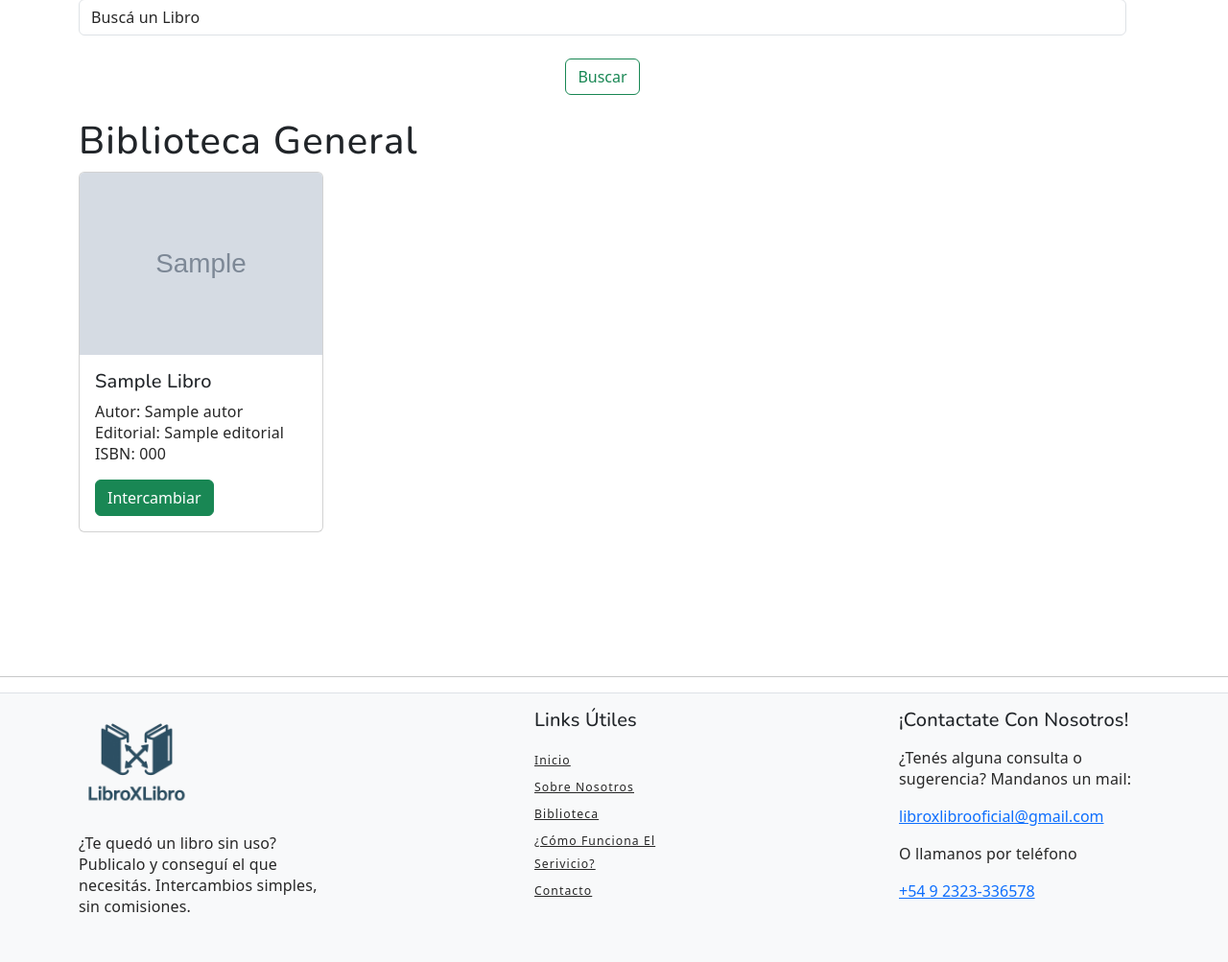
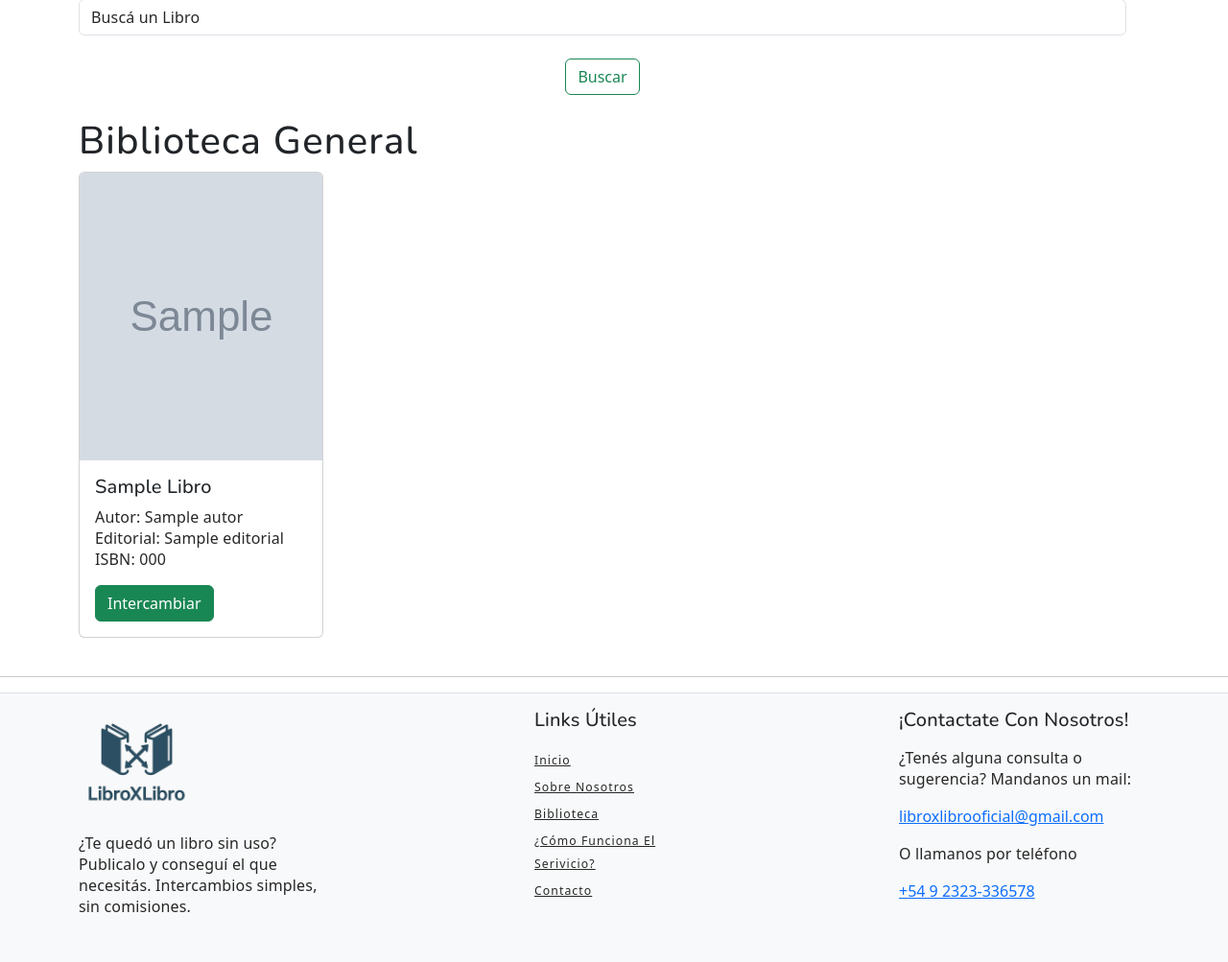
Before and after one commit to Tastor2k2/TPG-IDS, a Flask app: template app_front_end/templates/biblioteca.html in a window 1280 px wide. Shown: the part 67-1070 px from the top of the page at 96% size. Run offline with Flask 3, Linux system fonts and the light colour scheme; the template is opened without the code that fills it: most values are stand-ins (such as "Sample title", 1, 10 or a date in 2020); grey boxes marked "Sample" are stand-in pictures.

Commit message:
configuro los diseño del tamaño de las imagenes para que queden todas iguales

```diff
--- a/app_front_end/static/css/style.css
+++ b/app_front_end/static/css/style.css
@@ -1679,3 +1679,12 @@ html, body {
     border-radius: 40px;
     margin-bottom: 100px;
 }
+
+/* modificaciones nuestras */
+
+.img-carta-libro {
+    width: 100%;
+    height: 300px; /* Puedes ajustar este valor (200px, 300px, etc.) */
+    object-fit: cover; /* Esto recorta la imagen para llenar el espacio sin deformar */
+    /* Opcional: object-position: center top; Para que recorte priorizando la parte de arriba */
+}
--- a/app_front_end/templates/biblioteca.html
+++ b/app_front_end/templates/biblioteca.html
@@ -13,12 +13,12 @@
         <!-- Se recorre la colección y se muestra cada libro como una card Bootstrap -->
         {% for libro in libros %}
             <div class="col-md-3 mb-4">
-                <div class="card">
+                <div class="card h-100">
                     <!-- Portada del libro: si hay imagen se usa la del libro, si no una por defecto -->
                     {% if libro.imagen %}
-                        <img src="{{ URL_BACK_IMAGEN }}{{ libro.imagen }}" class="card-img-top">
+                        <img src="{{ URL_BACK_IMAGEN }}{{ libro.imagen }}" class="card-img-top img-carta-libro">
                     {% else %}
-                        <img src="{{ URL_BACK_IMAGEN }}/default.png" class="card-img-top">
+                        <img src="{{ URL_BACK_IMAGEN }}/default.png" class="card-img-top img-carta-libro">
                     {% endif %}
 
                     <div class="card-body">
--- a/app_front_end/templates/mis_libros.html
+++ b/app_front_end/templates/mis_libros.html
@@ -10,9 +10,9 @@
         <!-- Se recorre la lista de libros del usuario -->
         {% for libro in libros %}
             <div class="col-md-3 mb-4">
-                <div class="card">
+                <div class="card h-100">
                     <!-- Datos principales del libro -->
-                    <img src="{{ URL_BACK_IMAGEN }}{{ libro.imagen_url }}" class="card-img-top">
+                    <img src="{{ URL_BACK_IMAGEN }}{{ libro.imagen_url }}" class="card-img-top img-carta-libro">
                     <div class="card-body">
                         <h5>{{ libro.titulo }}</h5>
                         <p>{{ libro.autor }}</p>
```
Also changed, not shown: back/src/static/images/libro_11_1__zqJUXJaDneHRrXeXtR5vQ.jpg (added), back/src/static/images/libro_12_1__zqJUXJaDneHRrXeXtR5vQ.jpg (added), back/src/static/images/libro_6_e14e6623-c5c5-43af-baa7-57fa692804cd.jpg (added), back/src/static/images/libro_7_MV5BNTEyZGQwODctYWJjZi00NjFmLTg3YmEtMzlhNjljOGZhMWMyXkEyXkFqcGc._V1_.jpg (added), back/src/static/images/libro_8_Backrooms_model.jpg (added), back/src/static/images/libro_9_Backrooms_model.jpg (added).
